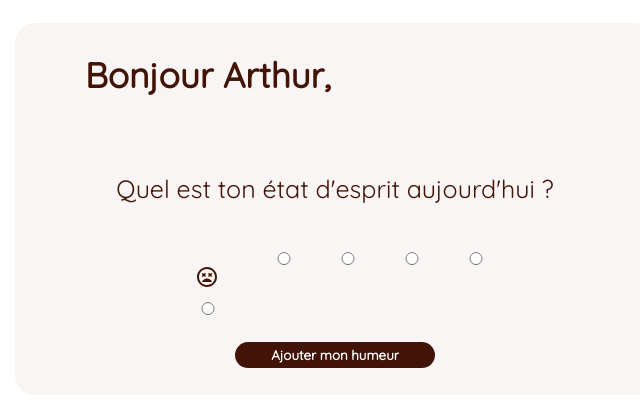
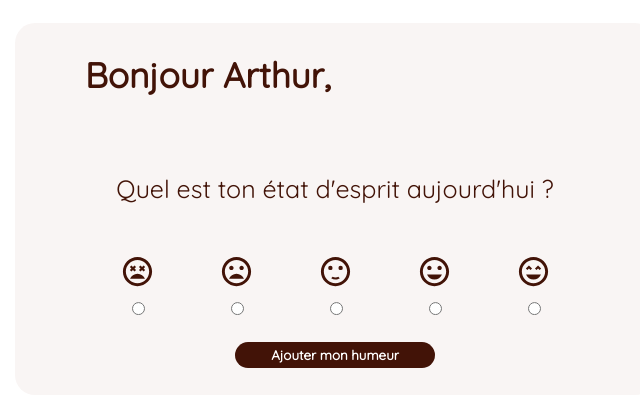
Before and after one commit to WildCodeSchool/2020-11-wns-paris-tamplo-projet-front, a React (Create React App) app: page / in a window 1280 px wide. Shown: the part 191-598 px from the top of the page, without its empty margins (305-945 px from the left). Built offline with nearby package versions, Linux system fonts and the light colour scheme.

Commit message:
use material ui / icons

```diff
--- a/package.json
+++ b/package.json
@@ -4,6 +4,7 @@
   "private": true,
   "dependencies": {
     "@material-ui/core": "^4.11.0",
+    "@material-ui/icons": "^4.9.1",
     "@testing-library/jest-dom": "^5.11.4",
     "@testing-library/react": "^11.1.0",
     "@testing-library/user-event": "^12.1.10",
--- a/src/components/MoodModal.js
+++ b/src/components/MoodModal.js
@@ -12,6 +12,10 @@ import {
 } from '../styles/modal-element'
 
 import SentimentVeryDissatisfiedOutlinedIcon from '@material-ui/icons/SentimentVeryDissatisfiedOutlined'
+import MoodBadOutlinedIcon from '@material-ui/icons/MoodBadOutlined'
+import SentimentSatisfiedIcon from '@material-ui/icons/SentimentSatisfied'
+import MoodOutlinedIcon from '@material-ui/icons/MoodOutlined'
+import SentimentVerySatisfiedOutlinedIcon from '@material-ui/icons/SentimentVerySatisfiedOutlined'
 
 const MoodModal = () => {
   const [mood, setMood] = useState()
@@ -39,7 +43,7 @@ const MoodModal = () => {
         <Container>
           <Div>
             <Label>
-              <SentimentVeryDissatisfiedOutlinedIcon />
+              <SentimentVeryDissatisfiedOutlinedIcon fontSize="large" />
             </Label>
             <input
               type="radio"
@@ -49,7 +53,9 @@ const MoodModal = () => {
             />
           </Div>
           <Div>
-            <Label></Label>
+            <Label>
+              <MoodBadOutlinedIcon fontSize="large" />
+            </Label>
             <input
               type="radio"
               value="2"
@@ -58,7 +64,9 @@ const MoodModal = () => {
             />
           </Div>
           <Div>
-            <Label></Label>
+            <Label>
+              <SentimentSatisfiedIcon fontSize="large" />
+            </Label>
             <input
               type="radio"
               value="3"
@@ -67,7 +75,9 @@ const MoodModal = () => {
             />
           </Div>
           <Div>
-            <Label></Label>
+            <Label>
+              <MoodOutlinedIcon fontSize="large" />
+            </Label>
             <input
               type="radio"
               value="4"
@@ -76,7 +86,9 @@ const MoodModal = () => {
             />
           </Div>
           <Div>
-            <Label></Label>
+            <Label>
+              <SentimentVerySatisfiedOutlinedIcon fontSize="large" />
+            </Label>
             <input
               type="radio"
               value="5"
```
Also changed, not shown: 1 other file (tests, documents, lock files or other folders).
